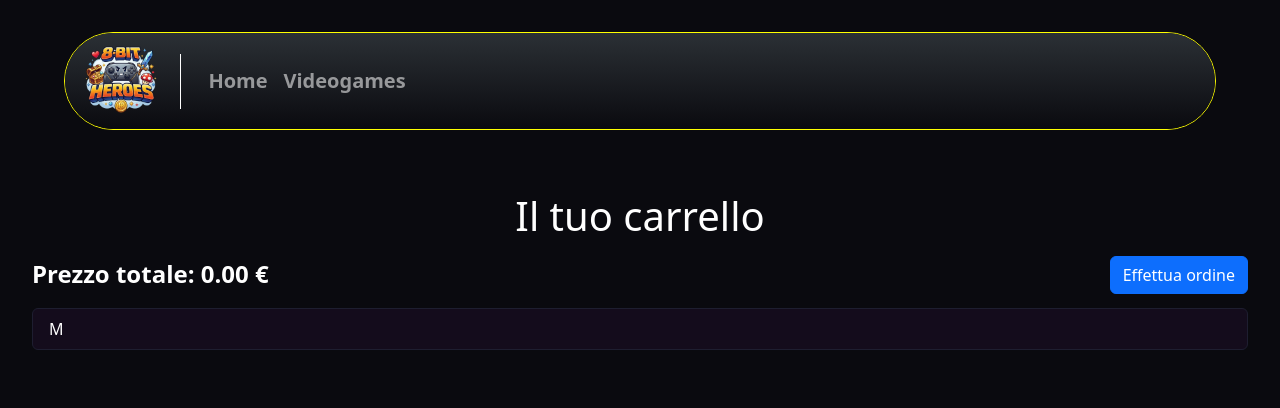
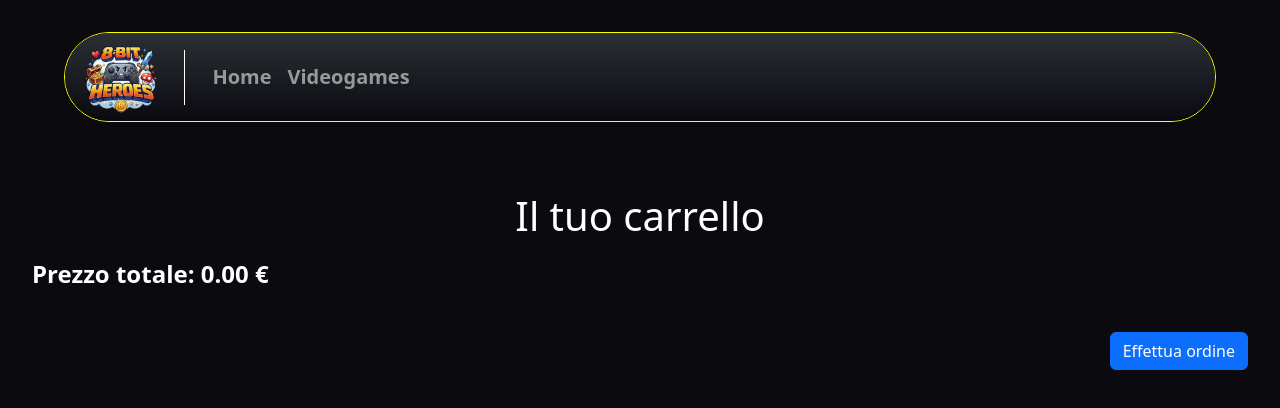
Before and after one commit to mattia-galasso/8_bit_heroes_frontend, a React (Vite) app: page /cart in a window 1280 px wide. Shown: the top 408 px of the page. Built offline with nearby package versions, Linux system fonts and the light colour scheme.

Commit message:
ui cart prototype

```diff
--- a/src/assets/css/cartpage.css
+++ b/src/assets/css/cartpage.css
@@ -1,6 +1,15 @@
 .cart-list-item {
     background-color: #140c1c;
     border-color: #1e1e30;
+}
+
+/* .product-image{
+    width: 20%;
+} */
+
+.product-image > img {
+    width: 100px;
+    height: 100%;
 }
 
 .cart-list-item:hover{
--- a/src/components/Navbar.jsx
+++ b/src/components/Navbar.jsx
@@ -7,13 +7,15 @@ export default function Navbar() {
         <nav className="navbar navbar-expand-lg px-1 py-1" data-bs-theme="dark">
           <div className="container-fluid" id="container-navbar">
             <Link to="/" className="navbar-brand m-0 p-0">
-              <img
-                src="/8bit_heroes_logo.png"
-                alt="8bit_heroes_logo"
-                className="avatar"
-              />
+              <div className="d-flex gap-1 align-items-center">
+                <img
+                  src="/8bit_heroes_logo.png"
+                  alt="8bit_heroes_logo"
+                  className="avatar"
+                />
+                <div className="navbar-division"></div>
+              </div>
             </Link>
-            <div className="navbar-division"></div>
             <button
               className="navbar-toggler me-2"
               type="button"
@@ -50,8 +52,8 @@ export default function Navbar() {
               </ul>
             </div>
           </div>
-        </nav>
-      </div>
+        </nav >
+      </div >
     </>
   );
 }
--- a/src/pages/Cart.jsx
+++ b/src/pages/Cart.jsx
@@ -1,31 +1,48 @@
 
-import { useState, useEffect } from 'react';
 import { useCart } from '../contexts/CartContext.jsx';
 
 export default function Cart() {
-  const [totalPrice, setTotalPrice] = useState(0);
-  const { cart } = useCart();
+  const { cart,addToCart, removeFromCart } = useCart();
 
-  useEffect(() => {
-    cart.forEach(element => {
-      setTotalPrice(totalPrice + element.price.toFixed(2) * element.quantity)
-    });
-  }, [cart]);
-
-
+  const totalPrice = cart.reduce((total, item) => {
+    return total + Number(item.final_price) * item.quantity;
+  }, 0);
 
   return (
     <div className="paddingpage">
       <h1 className="text-white text-center mb-3">Il tuo carrello</h1>
-      <div className='d-flex justify-content-between'>
-        <p className='fs-4 fw-bold text-white'>{`Prezzo totale: ${totalPrice.toFixed(2)} \u20AC`}</p>
-        <div>
-          <button className='btn btn-primary'>Effettua ordine</button>
-        </div>
+      <p className='fs-4 fw-bold text-white'>{`Prezzo totale: ${totalPrice.toFixed(2)} \u20AC`}</p>
+      <ul className="list-group mb-4">
+        {cart.map((product) => {
+          return (
+            <li className="list-group-item cart-list-item text-white" key={product.id}>
+              <div className='d-flex flex-column align-items-center flex-sm-row gap-4'>
+                <div className='game-card'>
+                  <img src={`http://localhost:3000/videogame_covers/${product.cover_image}`} alt={product.aname} />
+                </div>
+                <div>
+                  <h1 className='fs-2'>{product.name}</h1>
+                  <p>{product.description}</p>
+                  <div>
+                    <div className='btn-group fs-5'>
+                      <button onClick={() => removeFromCart(product.id)} className='btn btn-light py-0 px-1'>{product.quantity === 1 ?<i class="bi bi-trash text-danger"></i>:<i className="bi bi-dash"></i>}</button>
+                      <p className='m-0 px-2 border border-light'>{product.quantity}</p>
+                      <button onClick={() => addToCart(product)}className='btn btn-light py-0 px-1'><i className="bi bi-plus p-0 m-0"></i></button>
+                    </div>
+                    <p className='text-end fs-4'>{`\u20AC ${product.final_price}`}</p>
+                  </div>
+                </div>
+              </div>
+            </li>
+
+
+          )
+
+        })}
+      </ul>
+      <div className='d-flex justify-content-end'>
+        <button className='btn btn-primary'>Effettua ordine</button>
       </div>
-      <ul className="list-group mb-4">
-        <li className="list-group-item cart-list-item text-white">M</li>
-      </ul>
     </div>
   );
 }
--- a/src/pages/GameDetails.jsx
+++ b/src/pages/GameDetails.jsx
@@ -1,12 +1,14 @@
 import axios from "axios";
 import { useEffect, useState } from "react";
 import { useParams } from "react-router";
+import { useCart } from "../contexts/CartContext";
 
 export default function GameDetails() {
   const { slug } = useParams();
 
   const [product, setProduct] = useState(null);
   const [error, setError] = useState("");
+  const { addToCart } = useCart();
 
   useEffect(() => {
     axios
@@ -71,7 +73,7 @@ export default function GameDetails() {
             <p className="fs-3 fw-bold">€ {product.price}</p>
           )}
 
-          <button className="btn btn-primary btn-lg">Aggiungi al carrello</button>
+          <button className="btn btn-primary btn-lg" onClick={() => addToCart(product) }>Aggiungi al carrello</button>
         </div>
       </div>
 
```
